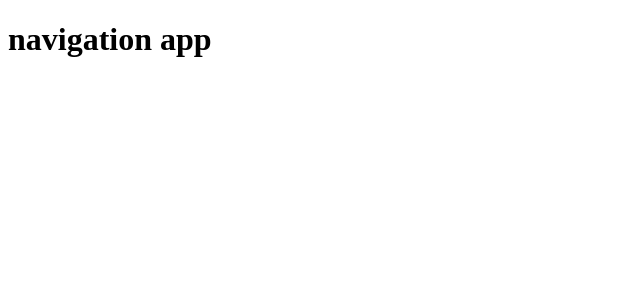
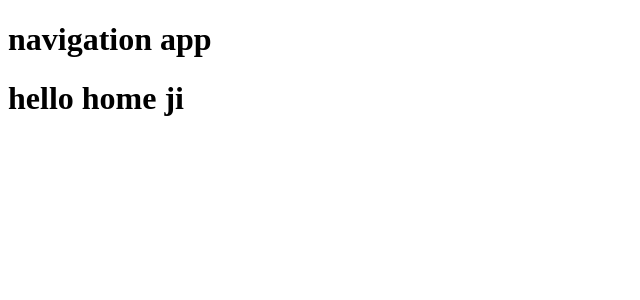
Before and after one commit to developerRohan/Rangular, an Angular app: page /home in a window 1280 px wide. Shown: the top 300 px of the page, without its empty margins (0-640 px from the left). Built offline with nearby package versions, Linux system fonts and the light colour scheme.

Commit message:
added routing for homepage component

```diff
--- a/src/app/app.component.ts
+++ b/src/app/app.component.ts
@@ -3,7 +3,10 @@ import { Component } from '@angular/core';
 @Component({
   moduleId: module.id,
   selector: 'app',
-  template: '<h1> navigation {{title}} </h1>'
+  template: `
+  <h1> navigation {{title}} </h1>
+  <router-outlet></router-outlet>
+  `
 })
 export class AppComponent {
   title = 'app';
--- a/src/app/app.module.ts
+++ b/src/app/app.module.ts
@@ -4,6 +4,8 @@ import { NgModule } from '@angular/core';
 
 import { AppComponent } from './app.component';
 import { HomepageComponent } from './homepage/homepage.component';
+
+import { AppRoutingModule } from './app-routing.module';
 
 
 @NgModule({
@@ -12,7 +14,8 @@ import { HomepageComponent } from './homepage/homepage.component';
     HomepageComponent
   ],
   imports: [
-    BrowserModule
+    BrowserModule,
+    AppRoutingModule
   ],
   providers: [],
   bootstrap: [
--- a/src/app/homepage/homepage.component.ts
+++ b/src/app/homepage/homepage.component.ts
@@ -2,7 +2,7 @@ import { Component } from '@angular/core';
 
 @Component({
   selector: 'homepage',
-  template: '<h1>hello home</h1>'
+  template: `<h1>hello home ji</h1>`
 
 })
 export class HomepageComponent {
--- a/src/index.html
+++ b/src/index.html
@@ -1,6 +1,7 @@
 <!doctype html>
 <html lang="en">
 <head>
+  <base href="/">
   <meta charset="utf-8">
   <title>Rangular</title>
   <base href="/">
```
Also changed, not shown: src/app/app-routing.module.ts (added, +17 -0 lines).
